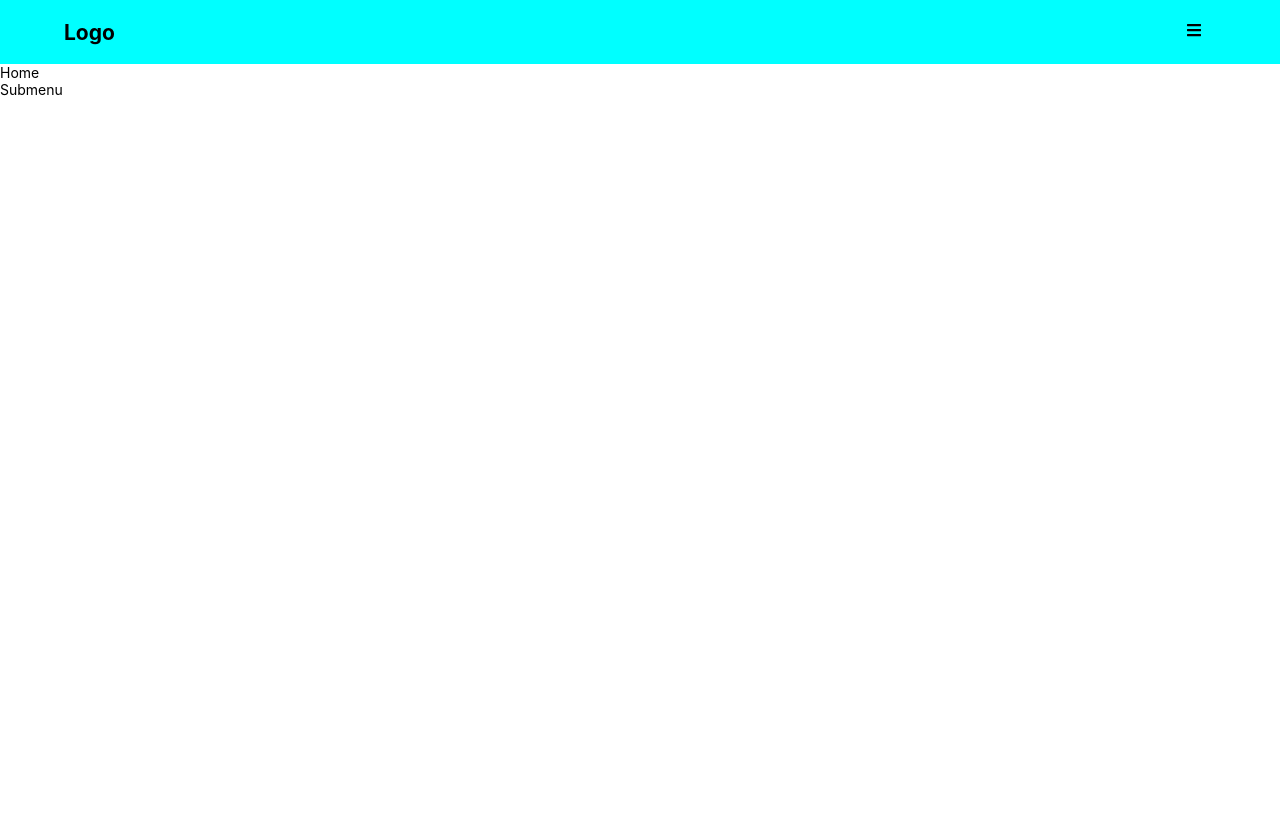
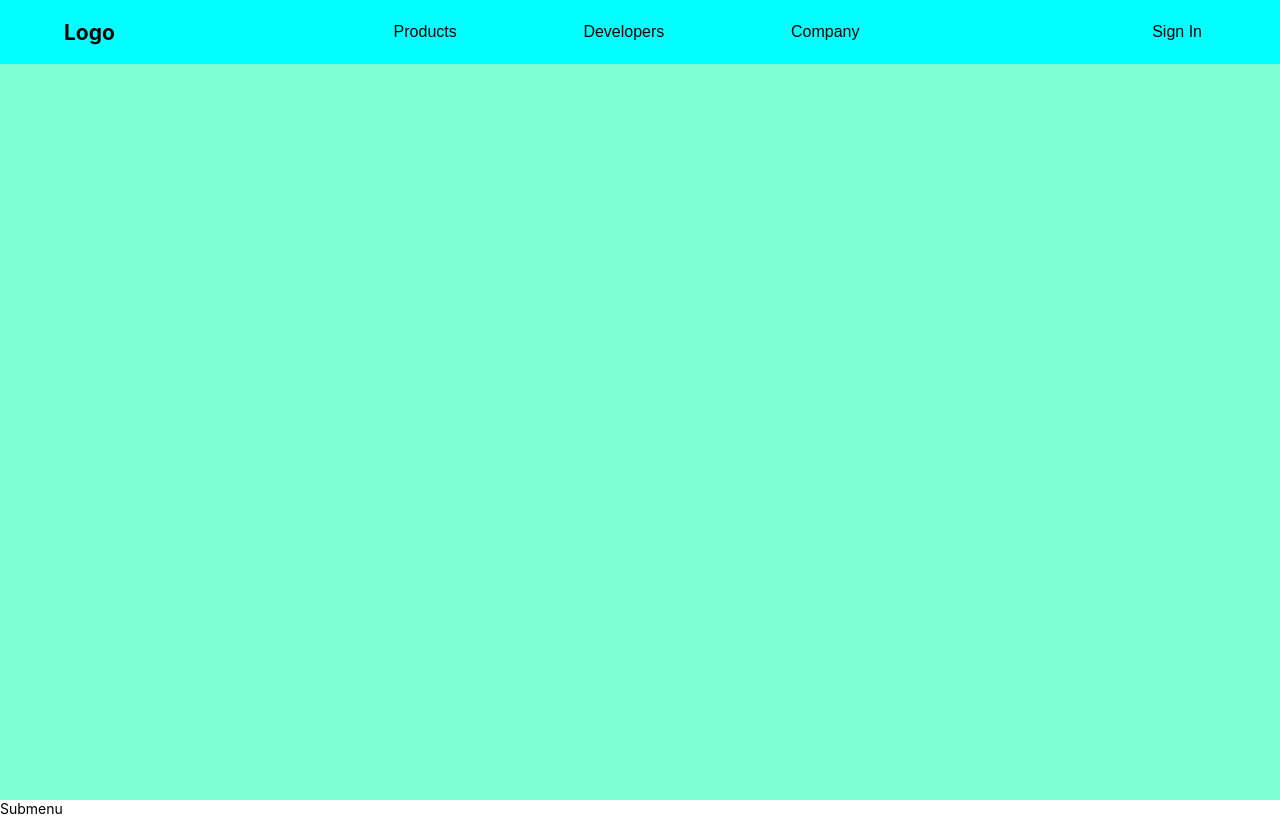
Before and after one commit to Who-codes/submenu, a React (Create React App) app: page / in a window 1280 px wide. Shown: the top 817 px of the page. Built offline with nearby package versions, Linux system fonts and the light colour scheme.

Commit message:
nav links added to nav

```diff
--- a/src/Home.jsx
+++ b/src/Home.jsx
@@ -1,5 +1,5 @@
 import React from "react";
 
 export default function Home() {
-  return <div>Home</div>;
+  return <main className="main"></main>;
 }
--- a/src/Navbar.jsx
+++ b/src/Navbar.jsx
@@ -5,7 +5,7 @@ import { useGlobalContext } from "./context";
 export default function Navbar() {
   const { isSidebarOpen, handleSidebar } = useGlobalContext();
   return (
-    <nav className={`nav`}>
+    <nav className="nav">
       <div className="nav-center">
         <div className="nav-header">
           <h2 className="logo">Logo</h2>
@@ -13,6 +13,18 @@ export default function Navbar() {
             {isSidebarOpen ? <FaTimes /> : <FaBars />}
           </button>
         </div>
+        <ul className="nav-links">
+          <li>
+            <button className="btn link-btn">products</button>
+          </li>
+          <li>
+            <button className="btn link-btn">developers</button>
+          </li>
+          <li>
+            <button className="btn link-btn">company</button>
+          </li>
+        </ul>
+        <button className="btn sign-btn">sign in</button>
       </div>
     </nav>
   );
--- a/src/index.css
+++ b/src/index.css
@@ -19,7 +19,7 @@ body {
   -webkit-font-smoothing: antialiased;
   -moz-osx-font-smoothing: grayscale;
   font-size: 0.875rem;
-  overflow: hidden;
+  overflow-x: hidden;
 }
 
 h1,
@@ -59,6 +59,15 @@ a {
   justify-content: space-between;
 }
 
+.logo {
+  cursor: default;
+}
+
+.nav-links,
+nav .sign-btn {
+  display: none;
+}
+
 .btn {
   padding: 0.25em 0.75em;
   font-size: 1rem;
@@ -66,10 +75,13 @@ a {
   border-color: transparent;
   border-radius: var(--border-radius);
   cursor: pointer;
+  text-transform: capitalize;
 }
 
 .main {
   position: relative;
+  height: 92vh;
+  background-color: aquamarine;
 }
 
 .sidebar {
@@ -77,6 +89,7 @@ a {
   width: 60%;
   background-color: aqua;
   position: absolute;
+  z-index: 1;
   left: 40%;
   transition: var(--transition);
   transform: translateX(100%);
@@ -112,3 +125,24 @@ a {
   display: flex;
   gap: 0.75em;
 }
+
+@media screen and (min-width: 768px) {
+  .nav .toggle-btn {
+    display: none;
+  }
+
+  .nav-center {
+    display: flex;
+    justify-content: space-between;
+  }
+
+  .nav-links {
+    display: flex;
+    width: 60%;
+    justify-content: space-evenly;
+  }
+
+  .nav .sign-btn {
+    display: block;
+  }
+}
```
